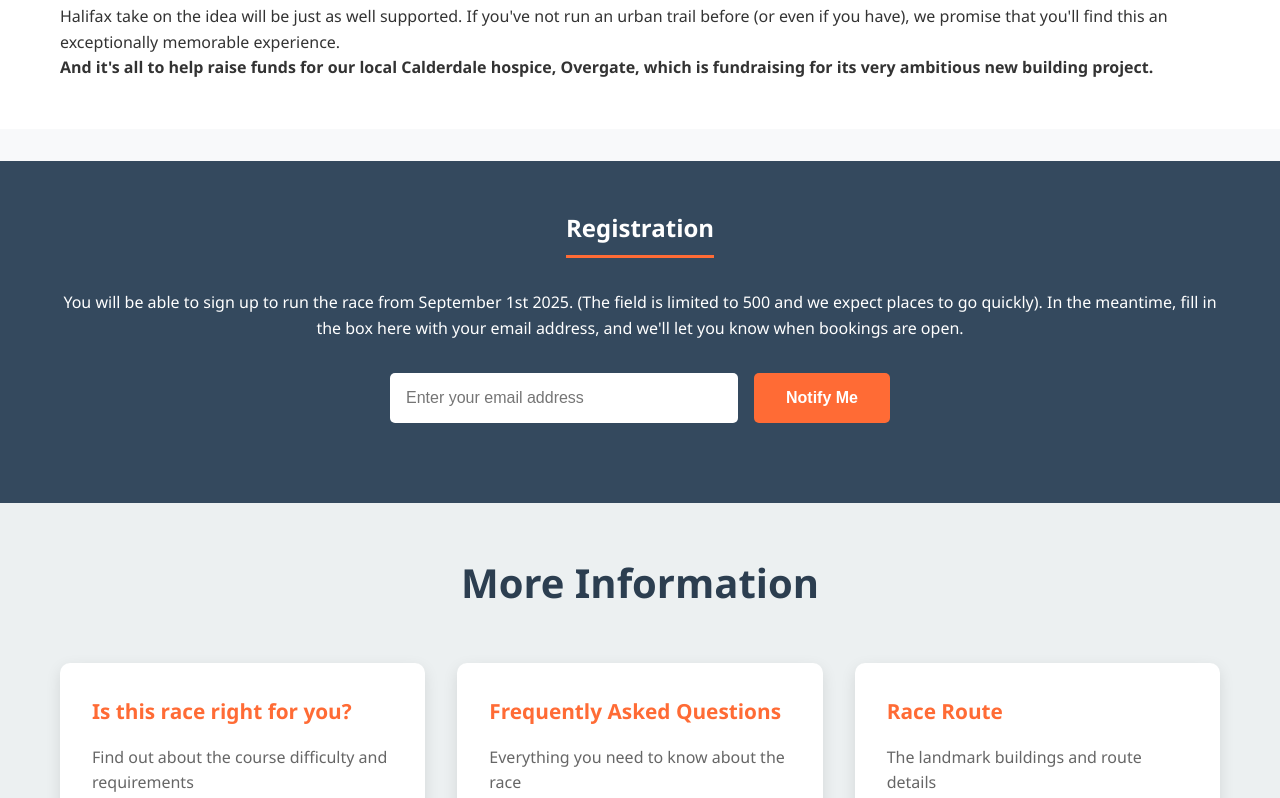
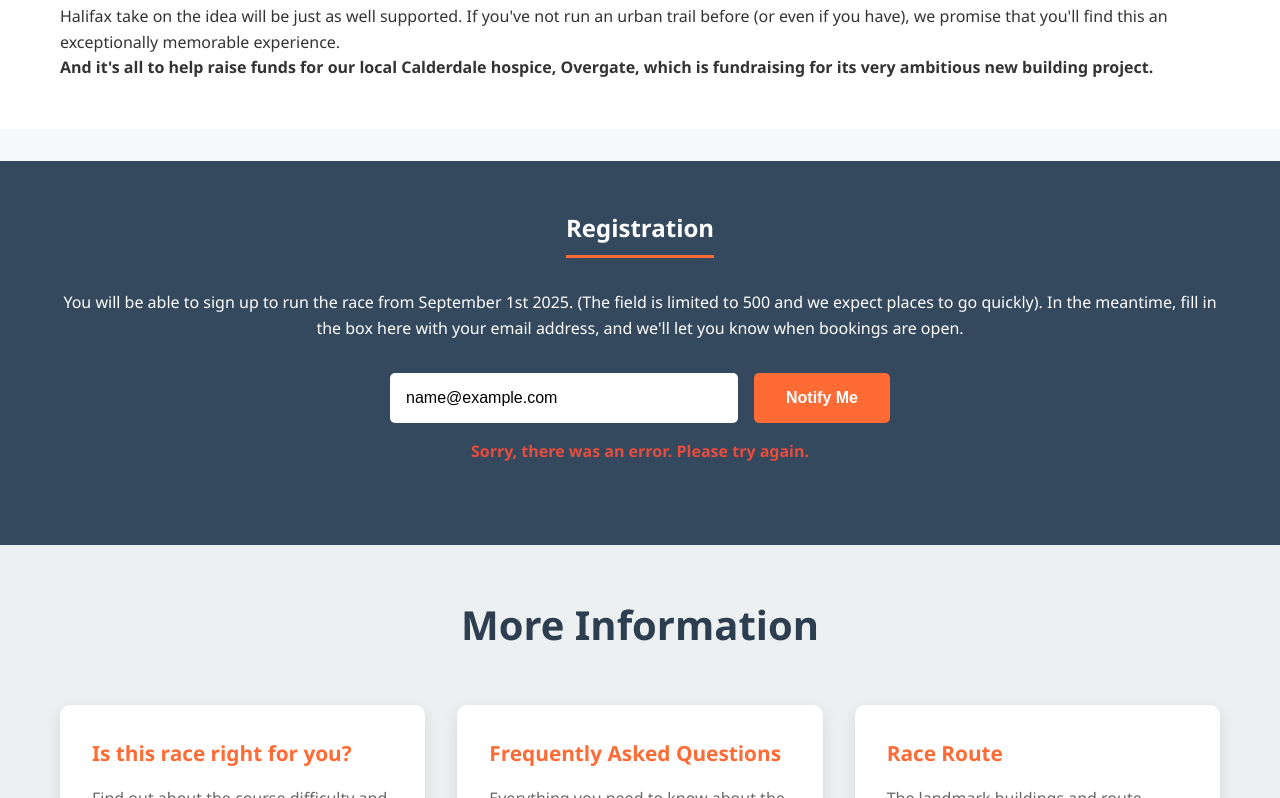
Before and after one commit to darrengillman/urbantrail, a plain HTML site: page index.html in a window 1280 px wide. Both pictures are taken after typing "name@example.com" into the empty fields and a click on the button "Notify Me". Shown: the part 916-1714 px from the top of the page. Drawn offline with Linux system fonts and the light colour scheme; no server answers.

Commit message:
add email capturing js

```diff
--- a/index.html
+++ b/index.html
@@ -73,10 +73,11 @@
                 <p>You will be able to sign up to run the race from September 1st 2025. (The field is limited to 500 and we expect places to go quickly). In the meantime, fill in the box here with your email address, and we'll let you know when bookings are open.</p>
 
                 <div class="email-signup">
-                    <form>
-                        <input type="email" placeholder="Enter your email address" required>
-                        <button type="submit">Notify Me</button>
-                    </form>
+                    <form id="email-form">
+       						 <input type="email" id="email-input" placeholder="Enter your email address" required>
+        						<button type="submit">Notify Me</button>
+    						</form>
+   						 <div id="form-message" style="margin-top: 1rem; display: none;"></div>
                 </div>
             </div>
         </section>
--- a/script.js
+++ b/script.js
@@ -22,21 +22,53 @@ document.addEventListener('DOMContentLoaded', function() {
         setInterval(nextSlide, 4000);
     });
 
+
+
+
     // Email signup form handling
-    const emailForm = document.querySelector('.email-signup form');
-    if (emailForm) {
-        emailForm.addEventListener('submit', function(e) {
-            e.preventDefault();
-            const email = this.querySelector('input[type="email"]').value;
+	const emailForm = document.querySelector('#email-form');
+	if (emailForm) {
+		 emailForm.addEventListener('submit', async function(e) {
+			  e.preventDefault();
 
-            // Here you would typically send the email to your backend
-            // For now, we'll just show an alert
-            alert('Thank you! We\'ll notify you when registration opens. Email: ' + email);
+			  const email = document.querySelector('#email-input').value;
+			  const button = this.querySelector('button');
+			  const messageDiv = document.querySelector('#form-message');
 
-            // Clear the form
-            this.reset();
-        });
-    }
+			  // Show loading state
+			  button.textContent = 'Submitting...';
+			  button.disabled = true;
+			  messageDiv.style.display = 'none';
+
+			  try {
+					const formData = new FormData();
+					formData.append('email', email);
+
+					const response = await fetch('/api/signup', {
+						 method: 'POST',
+						 body: formData
+					});
+
+					const result = await response.json();
+
+					if (response.ok) {
+						 messageDiv.innerHTML = `<p style="color: #27ae60; font-weight: bold;">${result.message}</p>`;
+						 this.reset(); // Clear the form
+					} else {
+						 messageDiv.innerHTML = `<p style="color: #e74c3c; font-weight: bold;">Error: ${result.message || 'Please try again.'}</p>`;
+					}
+
+			  } catch (error) {
+					console.error('Error:', error);
+					messageDiv.innerHTML = '<p style="color: #e74c3c; font-weight: bold;">Sorry, there was an error. Please try again.</p>';
+			  }
+
+			  // Reset button
+			  button.textContent = 'Notify Me';
+			  button.disabled = false;
+			  messageDiv.style.display = 'block';
+		 });
+	}
 
     // Smooth scrolling for anchor links
     document.querySelectorAll('a[href^="#"]').forEach(anchor => {
```
